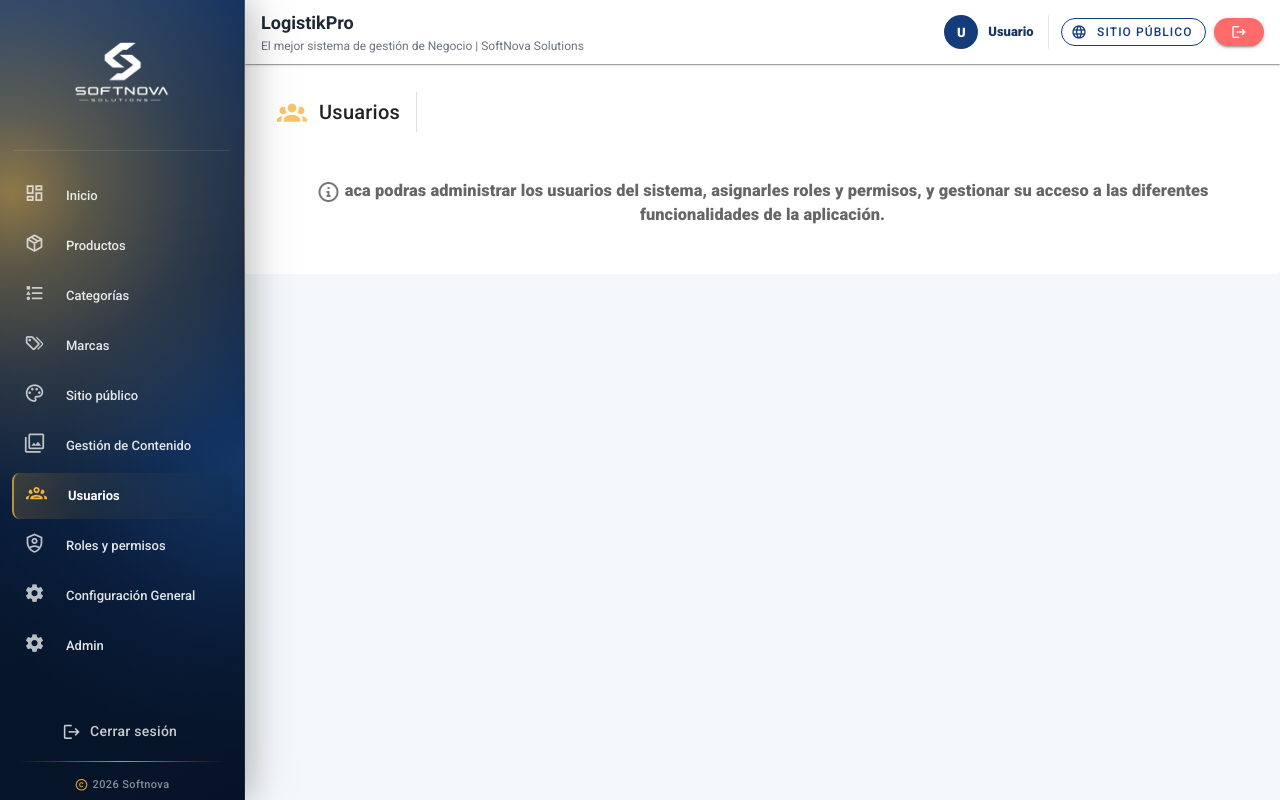
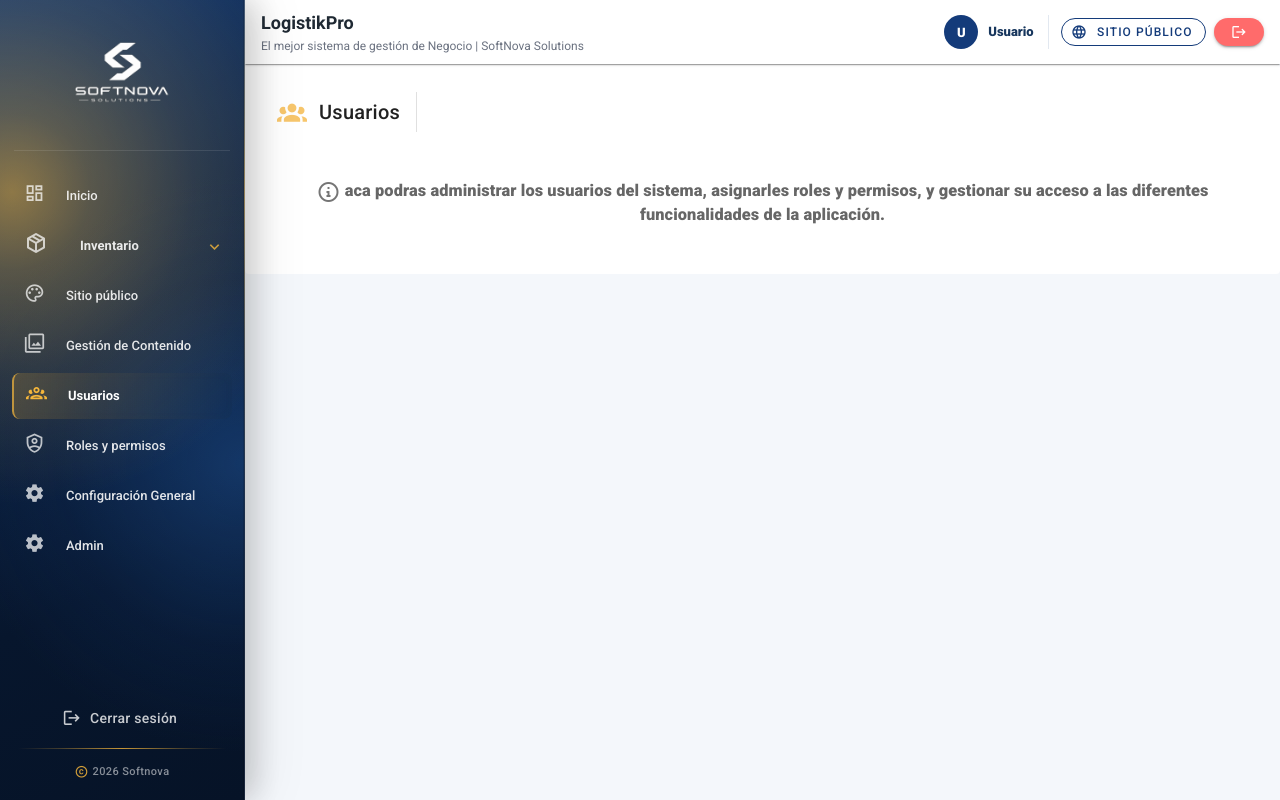
Before and after one commit to Alejo-Ocampo210500/LogistikPro, a Nuxt app in the folder apps/frontend/: page /usuarios/gestion-usuarios in a window 1280 px wide. Built offline with nearby package versions, Linux system fonts and the light colour scheme.

Commit message:
se crea el  modelo de los modulos y submodulos del menu clientes

```diff
--- a/apps/frontend/components/Sidebar.vue
+++ b/apps/frontend/components/Sidebar.vue
@@ -2,7 +2,57 @@
     <div class="sidebar-wrapper">
 
         <v-list dense nav class="sidebar-menu">
-            <v-list-item v-for="item in menuFiltrado" :key="item.title" :to="item.route" router exact class="menu-item">
+            <template v-for="item in menuFiltrado">
+                <v-list-group
+                    v-if="item.children && item.children.length"
+                    :key="`group-${item.title}`"
+                    class="menu-group"
+                    append-icon="mdi-chevron-down"
+                >
+                    <template #activator>
+                        <v-list-item-icon>
+                            <v-icon>
+                                {{ item.icon }}
+                            </v-icon>
+                        </v-list-item-icon>
+
+                        <v-list-item-content>
+                            <v-list-item-title class="menu-title">
+                                {{ item.title }}
+                            </v-list-item-title>
+                        </v-list-item-content>
+                    </template>
+
+                    <v-list-item
+                        v-for="child in item.children"
+                        :key="`child-${item.title}-${child.title}`"
+                        :to="child.route"
+                        router
+                        exact
+                        class="menu-item menu-subitem"
+                    >
+                        <v-list-item-icon>
+                            <v-icon>
+                                {{ child.icon }}
+                            </v-icon>
+                        </v-list-item-icon>
+
+                        <v-list-item-content>
+                            <v-list-item-title class="menu-title">
+                                {{ child.title }}
+                            </v-list-item-title>
+                        </v-list-item-content>
+                    </v-list-item>
+                </v-list-group>
+
+                <v-list-item
+                    v-else
+                    :key="`item-${item.title}`"
+                    :to="item.route"
+                    router
+                    exact
+                    class="menu-item"
+                >
                     <v-list-item-icon>
                         <v-icon>
                             {{ item.icon }}
@@ -15,6 +65,7 @@
                         </v-list-item-title>
                     </v-list-item-content>
                 </v-list-item>
+            </template>
         </v-list>
 
         <div class="sidebar-footer">
@@ -62,11 +113,42 @@
             //     item => !item.permiso || this.$can(item.permiso)
             // )
 
-            return this.menu
+            return this.filtrarMenu(this.menu)
         },
     },
 
     methods: {
+        filtrarMenu(items) {
+            return items.reduce((acumulado, item) => {
+                const puedeVerPadre = !item.permiso || !this.$can || this.$can(item.permiso)
+
+                if (item.children && item.children.length) {
+                    if (!puedeVerPadre) {
+                        return acumulado
+                    }
+
+                    const hijos = item.children.filter(
+                        child => !child.permiso || !this.$can || this.$can(child.permiso),
+                    )
+
+                    if (hijos.length) {
+                        acumulado.push({
+                            ...item,
+                            children: hijos,
+                        })
+                    }
+
+                    return acumulado
+                }
+
+                if (puedeVerPadre) {
+                    acumulado.push(item)
+                }
+
+                return acumulado
+            }, [])
+        },
+
         async cerrarSesion() {
             this.cerrandoSesion = true
 
@@ -101,6 +183,90 @@
     background: transparent !important;
 
     padding: 8px 12px 30px;
+}
+
+.menu-group {
+    margin: 4px 0;
+}
+
+::v-deep .menu-group > .v-list-group__header {
+    position: relative;
+
+    min-height: 46px;
+    border-radius: 8px;
+    padding-left: 12px !important;
+
+    transition: background .2s ease, box-shadow .2s ease;
+}
+
+::v-deep .menu-group > .v-list-group__header:hover {
+    background:
+        linear-gradient(90deg,
+            rgba(245, 182, 59, 0.22) 0%,
+            rgba(245, 182, 59, 0.08) 35%,
+            rgba(11, 33, 66, 0.70) 100%) !important;
+}
+
+::v-deep .menu-group > .v-list-group__header .v-icon {
+    color: rgba(255, 255, 255, 0.72);
+    transition: color .2s ease;
+}
+
+::v-deep .menu-group > .v-list-group__header .menu-title {
+    font-weight: 600;
+}
+
+::v-deep .menu-group > .v-list-group__header:hover .v-icon {
+    color: #F5B63B !important;
+}
+
+::v-deep .menu-group > .v-list-group__header .v-list-group__header__append-icon .v-icon {
+    font-size: 19px;
+    color: rgba(245, 182, 59, 0.8);
+    transition: transform .2s ease, color .2s ease;
+}
+
+::v-deep .menu-group.v-list-group--active > .v-list-group__header {
+    background: rgba(245, 182, 59, 0.08) !important;
+    box-shadow: inset 0 0 0 1px rgba(245, 182, 59, 0.2);
+}
+
+::v-deep .menu-group.v-list-group--active > .v-list-group__header .menu-title {
+    color: #FFFFFF !important;
+}
+
+::v-deep .menu-group.v-list-group--active > .v-list-group__header .v-list-group__header__append-icon .v-icon {
+    color: #F5B63B !important;
+}
+
+::v-deep .menu-group > .v-list-group__items {
+    margin: 4px 0 0 18px;
+    padding-left: 12px;
+    border-left: 1px solid rgba(245, 182, 59, 0.25);
+}
+
+.menu-subitem {
+    min-height: 40px;
+    margin: 2px 0;
+    margin-left: 0;
+    padding-left: 10px !important;
+
+    background: rgba(15, 45, 83, 0.24) !important;
+    border-radius: 7px;
+}
+
+.menu-subitem .v-list-item__icon {
+    margin-right: 14px !important;
+}
+
+.menu-subitem .v-icon {
+    font-size: 18px;
+    color: rgba(255, 255, 255, 0.62);
+}
+
+.menu-subitem .menu-title {
+    font-size: 13px;
+    color: rgba(255, 255, 255, 0.78) !important;
 }
 
 .menu-item {
```
Also changed, not shown: apps/frontend/plugins/menu.js, 1 other file (tests, documents, lock files or other folders). Lines whose indentation alone changed are shown as unchanged.
